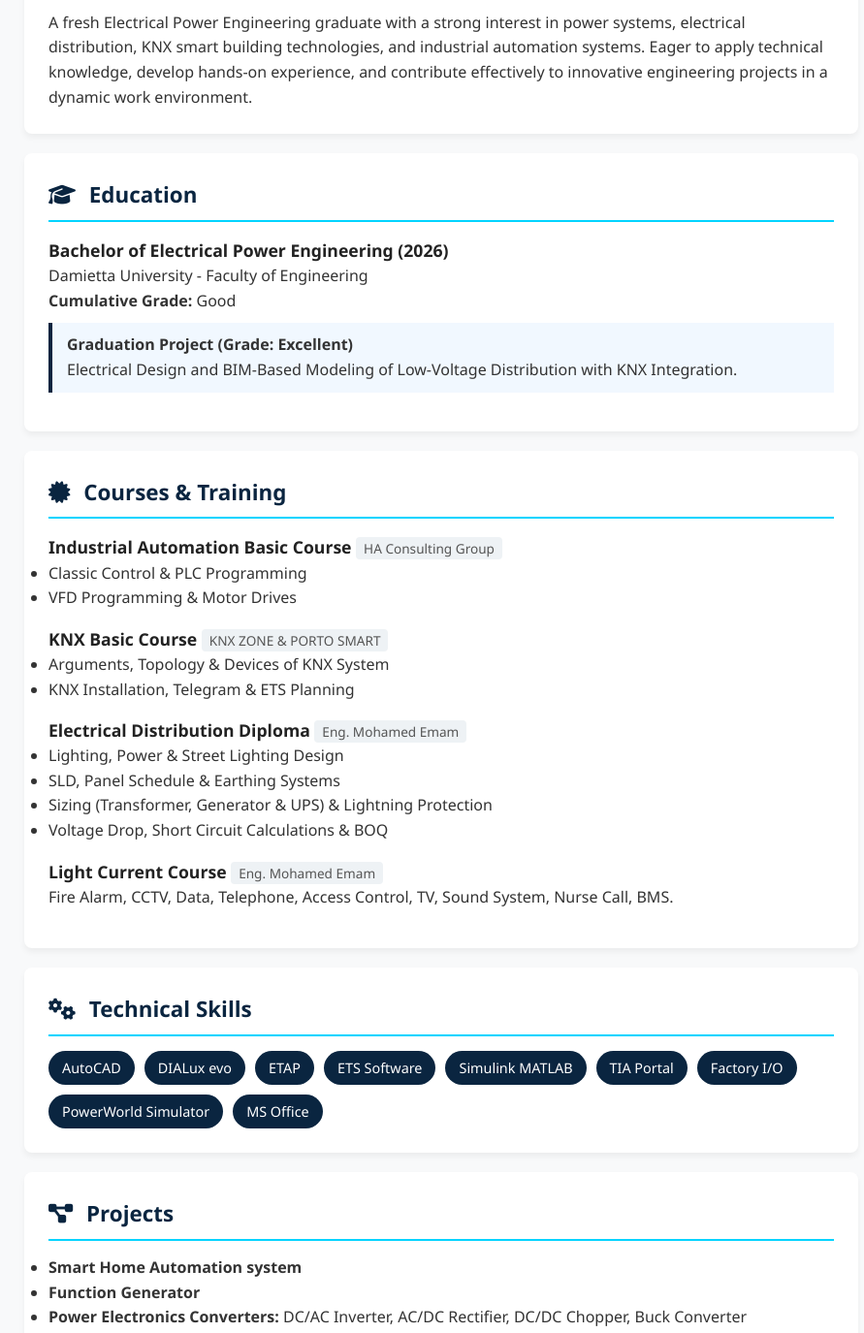
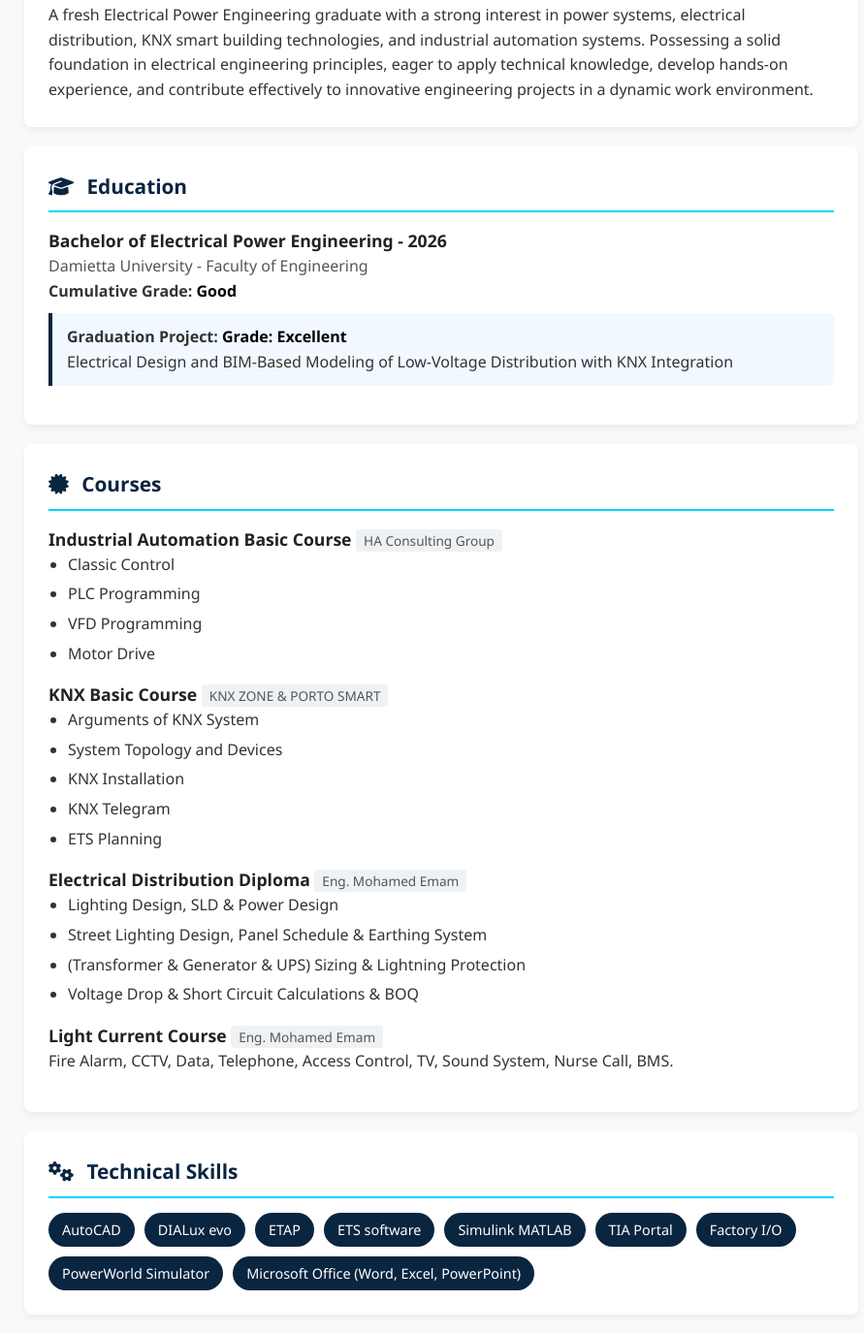
Before and after one commit to abdelrahmanbashar/CV, a plain HTML site: page index.html in a window 1280 px wide. Shown: the part 324-1699 px from the top of the page at 97% size, without its empty margins (185-1076 px from the left). Drawn offline with Linux system fonts and the light colour scheme.

Commit message:
Add files via upload

```diff
--- a/index.html
+++ b/index.html
@@ -4,12 +4,12 @@
     <meta charset="UTF-8">
     <meta name="viewport" content="width=device-width, initial-scale=1.0">
     <title>Abdelrahman Emad | Electrical Power Engineer</title>
+    <link rel="icon" type="image/png" href="images/favicon.png">
     <link rel="stylesheet" href="style.css">
     <link rel="stylesheet" href="https://cdnjs.cloudflare.com/ajax/libs/font-awesome/6.4.0/css/all.min.css">
 </head>
 <body>
 
-    <!-- Header Section -->
     <header class="header">
         <div class="container">
             <h1>Abdelrahman Emad Bashar</h1>
@@ -24,53 +24,55 @@
     </header>
 
     <div class="container main-content">
-        <!-- Summary -->
         <section class="card">
-            <h2><i class="fas fa-user"></i> About Me</h2>
-            <p>A fresh Electrical Power Engineering graduate with a strong interest in power systems, electrical distribution, KNX smart building technologies, and industrial automation systems. Eager to apply technical knowledge, develop hands-on experience, and contribute effectively to innovative engineering projects in a dynamic work environment.</p>
+            <h2><i class="fas fa-user"></i> Summary</h2>
+            <p>A fresh Electrical Power Engineering graduate with a strong interest in power systems, electrical distribution, KNX smart building technologies, and industrial automation systems. Possessing a solid foundation in electrical engineering principles, eager to apply technical knowledge, develop hands-on experience, and contribute effectively to innovative engineering projects in a dynamic work environment.</p>
         </section>
 
-        <!-- Education -->
         <section class="card">
             <h2><i class="fas fa-graduation-cap"></i> Education</h2>
             <div class="item">
-                <h3>Bachelor of Electrical Power Engineering (2026)</h3>
+                <h3>Bachelor of Electrical Power Engineering - 2026</h3>
                 <p class="institute">Damietta University - Faculty of Engineering</p>
-                <p><strong>Cumulative Grade:</strong> Good</p>
+                <p><strong>Cumulative Grade:</strong> <span class="grade-text">Good</span></p>
                 <div class="project-box">
-                    <h4>Graduation Project (Grade: Excellent)</h4>
-                    <p>Electrical Design and BIM-Based Modeling of Low-Voltage Distribution with KNX Integration.</p>
+                    <h4>Graduation Project: <span class="grade-text">Grade: Excellent</span></h4>
+                    <p>Electrical Design and BIM-Based Modeling of Low-Voltage Distribution with KNX Integration</p>
                 </div>
             </div>
         </section>
 
-        <!-- Courses & Diplomas -->
         <section class="card">
-            <h2><i class="fas fa-certificate"></i> Courses & Training</h2>
+            <h2><i class="fas fa-certificate"></i> Courses</h2>
 
             <div class="item">
                 <h3>Industrial Automation Basic Course <span class="tag">HA Consulting Group</span></h3>
                 <ul>
-                    <li>Classic Control & PLC Programming</li>
-                    <li>VFD Programming & Motor Drives</li>
+                    <li>Classic Control</li>
+                    <li>PLC Programming</li>
+                    <li>VFD Programming</li>
+                    <li>Motor Drive</li>
                 </ul>
             </div>
 
             <div class="item">
                 <h3>KNX Basic Course <span class="tag">KNX ZONE & PORTO SMART</span></h3>
                 <ul>
-                    <li>Arguments, Topology & Devices of KNX System</li>
-                    <li>KNX Installation, Telegram & ETS Planning</li>
+                    <li>Arguments of KNX System</li>
+                    <li>System Topology and Devices</li>
+                    <li>KNX Installation</li>
+                    <li>KNX Telegram</li>
+                    <li>ETS Planning</li>
                 </ul>
             </div>
 
             <div class="item">
                 <h3>Electrical Distribution Diploma <span class="tag">Eng. Mohamed Emam</span></h3>
                 <ul>
-                    <li>Lighting, Power & Street Lighting Design</li>
-                    <li>SLD, Panel Schedule & Earthing Systems</li>
-                    <li>Sizing (Transformer, Generator & UPS) & Lightning Protection</li>
-                    <li>Voltage Drop, Short Circuit Calculations & BOQ</li>
+                    <li>Lighting Design, SLD & Power Design</li>
+                    <li>Street Lighting Design, Panel Schedule & Earthing System</li>
+                    <li>(Transformer & Generator & UPS) Sizing & Lightning Protection</li>
+                    <li>Voltage Drop & Short Circuit Calculations & BOQ</li>
                 </ul>
             </div>
 
@@ -80,41 +82,45 @@
             </div>
         </section>
 
-        <!-- Technical Skills & Software -->
         <section class="card">
             <h2><i class="fas fa-cogs"></i> Technical Skills</h2>
             <div class="skills-grid">
                 <span class="skill-tag">AutoCAD</span>
                 <span class="skill-tag">DIALux evo</span>
                 <span class="skill-tag">ETAP</span>
-                <span class="skill-tag">ETS Software</span>
+                <span class="skill-tag">ETS software</span>
                 <span class="skill-tag">Simulink MATLAB</span>
                 <span class="skill-tag">TIA Portal</span>
                 <span class="skill-tag">Factory I/O</span>
                 <span class="skill-tag">PowerWorld Simulator</span>
-                <span class="skill-tag">MS Office</span>
+                <span class="skill-tag">Microsoft Office (Word, Excel, PowerPoint)</span>
             </div>
         </section>
 
-        <!-- Technical Projects -->
         <section class="card">
-            <h2><i class="fas fa-project-diagram"></i> Projects</h2>
+            <h2><i class="fas fa-project-diagram"></i> Technical Projects</h2>
             <ul class="projects-list">
-                <li><strong>Smart Home Automation system</strong></li>
-                <li><strong>Function Generator</strong></li>
-                <li><strong>Power Electronics Converters:</strong> DC/AC Inverter, AC/DC Rectifier, DC/DC Chopper, Buck Converter</li>
+                <li>Smart Home Automation system</li>
+                <li>Function Generator</li>
+                <li>Power Electronics Converters:
+                    <ul>
+                        <li>DC/AC Inverter</li>
+                        <li>AC/DC Rectifier</li>
+                        <li>DC/DC Chopper</li>
+                        <li>Buck Converter</li>
+                    </ul>
+                </li>
             </ul>
         </section>
 
-        <!-- Soft Skills & Languages -->
         <div class="two-cols">
             <section class="card">
                 <h2><i class="fas fa-tasks"></i> Personal Skills</h2>
                 <ul>
                     <li>Multitasking & Troubleshooting</li>
-                    <li>Fast Learner & Teamwork</li>
-                    <li>Leadership & Time Management</li>
-                    <li>Decision-making & Strategic Planning</li>
+                    <li>Fast learner & Teamwork</li>
+                    <li>Leadership & Time management</li>
+                    <li>Decision-making and strategic planning</li>
                 </ul>
             </section>
 
@@ -127,7 +133,7 @@
     </div>
 
     <footer>
-        <p>&copy; 2026 Abdelrahman Emad Bashar. Built for GitHub Pages.</p>
+        <p>&copy; 2026 Abdelrahman Emad Bashar. All rights reserved.</p>
     </footer>
 
     <script src="script.js"></script>
--- a/style.css
+++ b/style.css
@@ -2,7 +2,7 @@
     --primary: #0a2540;
     --accent: #00d4ff;
     --bg: #f8f9fa;
-    --text: #333;
+    --text: #333333;
     --card-bg: #ffffff;
 }
 
@@ -34,7 +34,7 @@ body {
 }
 
 .header h1 {
-    font-size: 2.5rem;
+    font-size: 2.3rem;
     margin-bottom: 5px;
 }
 
@@ -61,7 +61,7 @@ body {
     color: var(--accent);
 }
 
-/* Cards */
+/* Main Content & Cards */
 .main-content {
     margin-top: 30px;
 }
@@ -79,7 +79,7 @@ body {
     border-bottom: 2px solid var(--accent);
     padding-bottom: 8px;
     margin-bottom: 15px;
-    font-size: 1.4rem;
+    font-size: 1.3rem;
 }
 
 .card h2 i {
@@ -95,6 +95,11 @@ body {
     color: #222;
 }
 
+.institute {
+    color: #555;
+    font-weight: 500;
+}
+
 .tag {
     font-size: 0.85rem;
     background: #eef2f5;
@@ -104,14 +109,21 @@ body {
     font-weight: normal;
 }
 
+/* Graduation Project & Grades Styling */
 .project-box {
     background: #f1f8ff;
     border-left: 4px solid var(--primary);
-    padding: 10px 15px;
+    padding: 12px 15px;
     margin-top: 10px;
+    border-radius: 0 6px 6px 0;
 }
 
-/* Skills */
+.grade-text {
+    color: #000000;
+    font-weight: bold;
+}
+
+/* Skills Tags */
 .skills-grid {
     display: flex;
     flex-wrap: wrap;
@@ -126,6 +138,16 @@ body {
     font-size: 0.9rem;
 }
 
+/* Lists Styling */
+ul {
+    padding-left: 20px;
+}
+
+li {
+    margin-bottom: 5px;
+}
+
+/* Two Columns Layout */
 .two-cols {
     display: grid;
     grid-template-columns: 1fr 1fr;
```
Also changed, not shown: profile.jpg (added).
